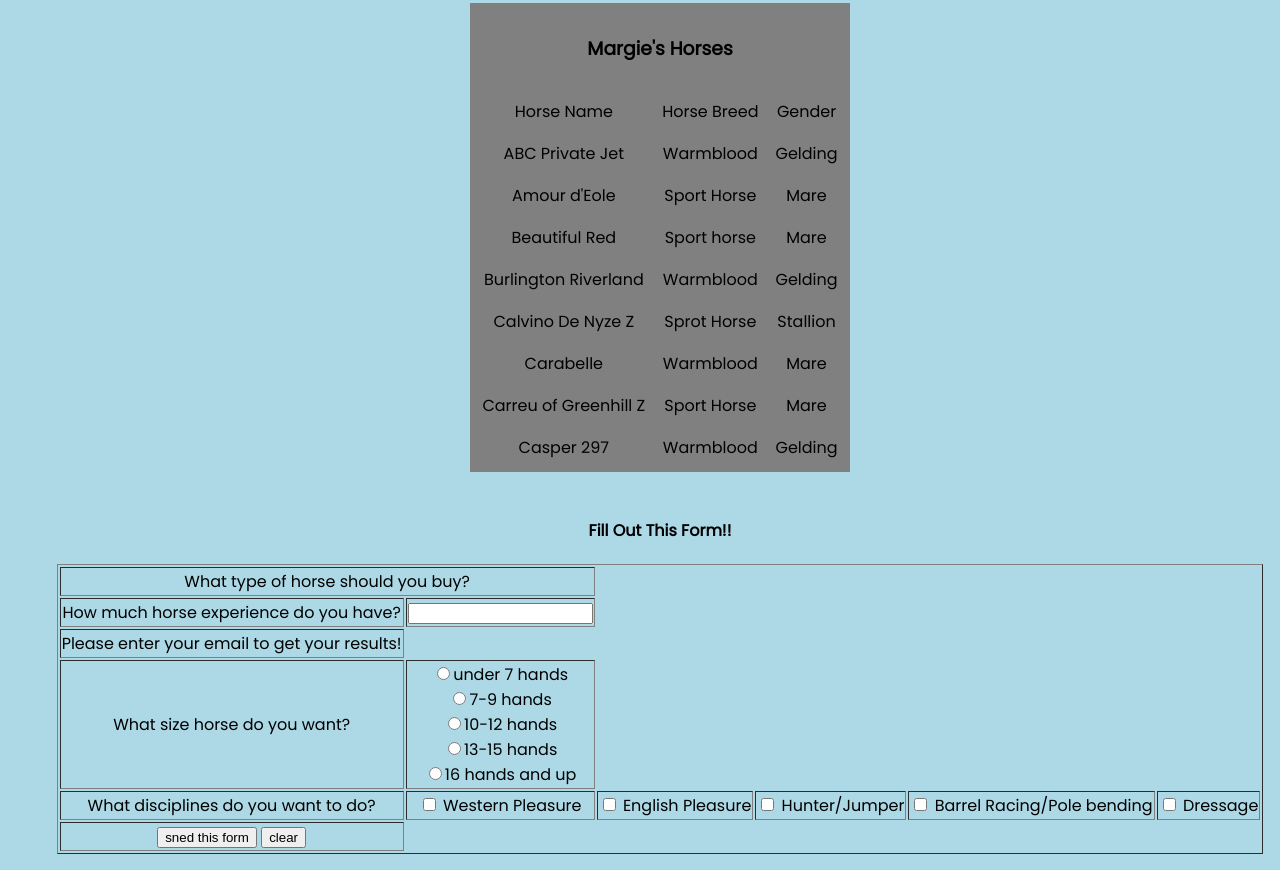
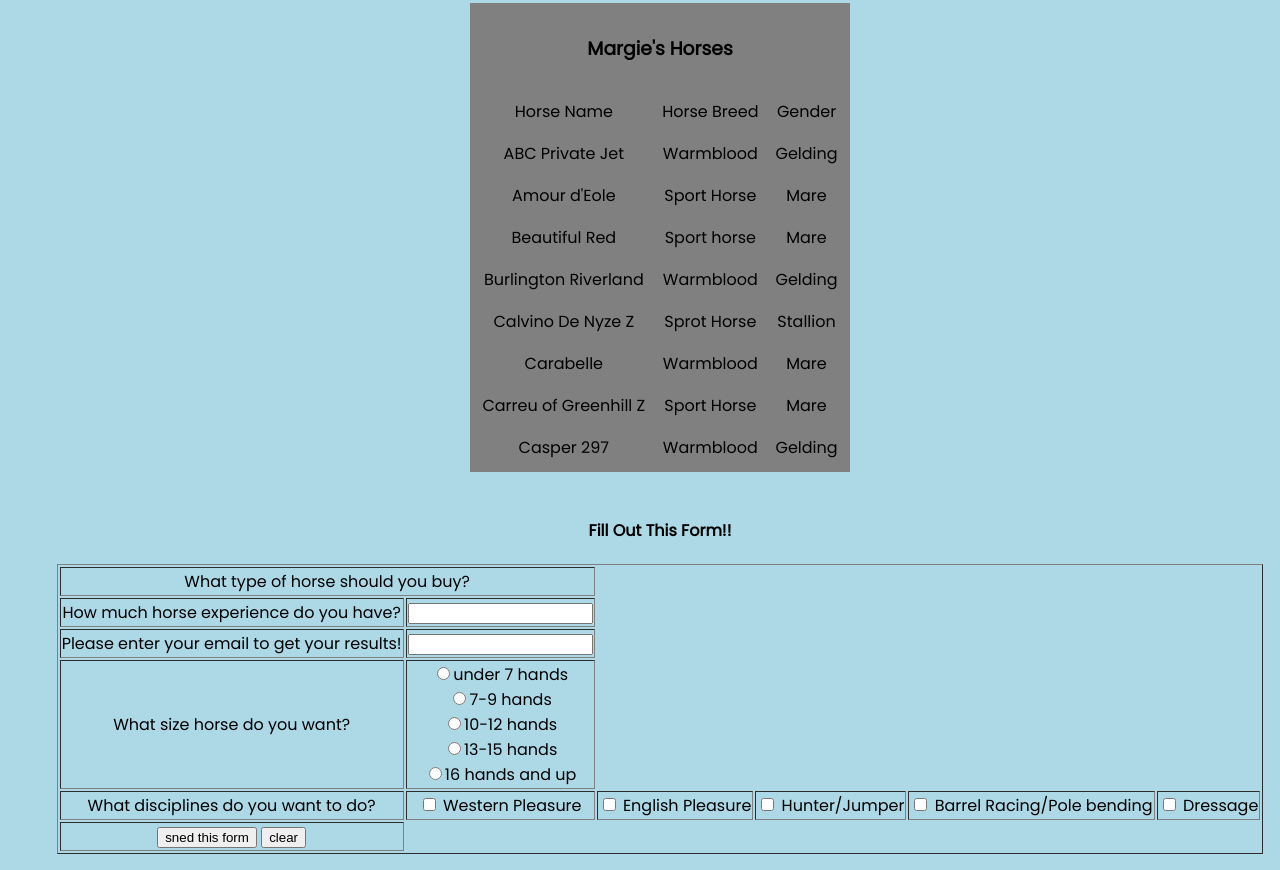
Before and after one commit to Epadden/Epadden.github.io, a plain HTML site: page index.html in a window 1280 px wide. Shown: the part 4584-5454 px from the top of the page. Drawn offline with Linux system fonts and the light colour scheme.

Commit message:
Update index.html

```diff
--- a/index.html
+++ b/index.html
@@ -261,7 +261,9 @@ What type of horse should you buy?
 <td><input type=text name=child>
 </td></tr>
 <tr><td>Please enter your email to get your results!
-		</td>
+			      </td>
+			      <td><input type=text name=email>
+		</td></tr>
 
 <tr><td>What size horse do you want?
 </td><td><input type=radio name=age value=under6>under 7 hands
```
